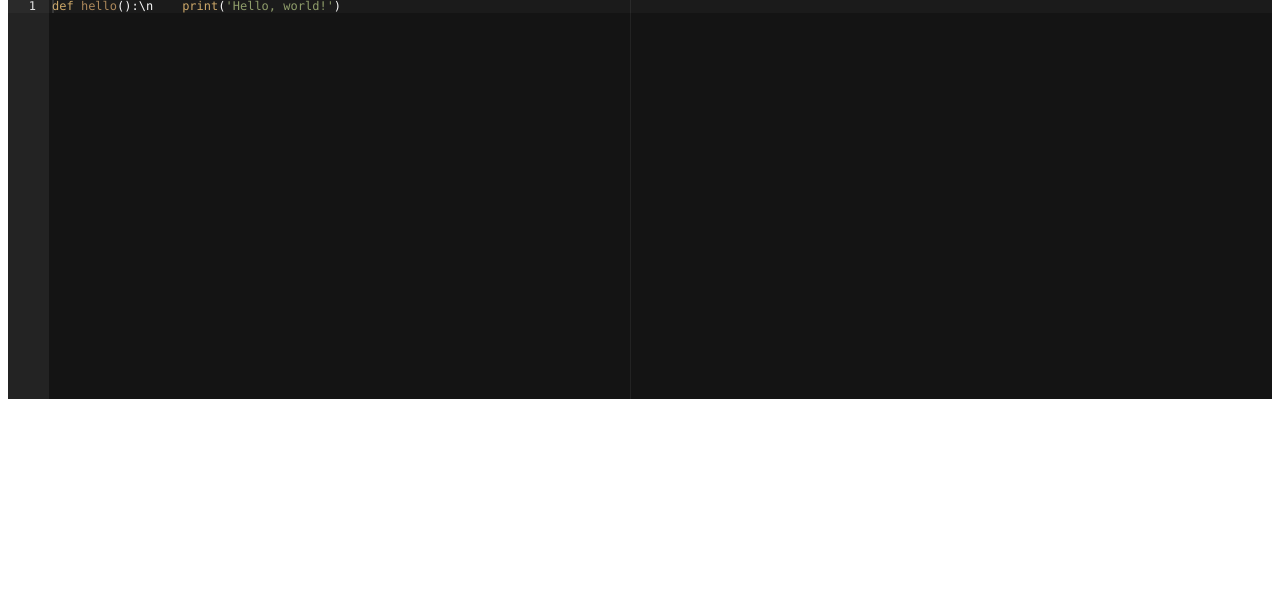
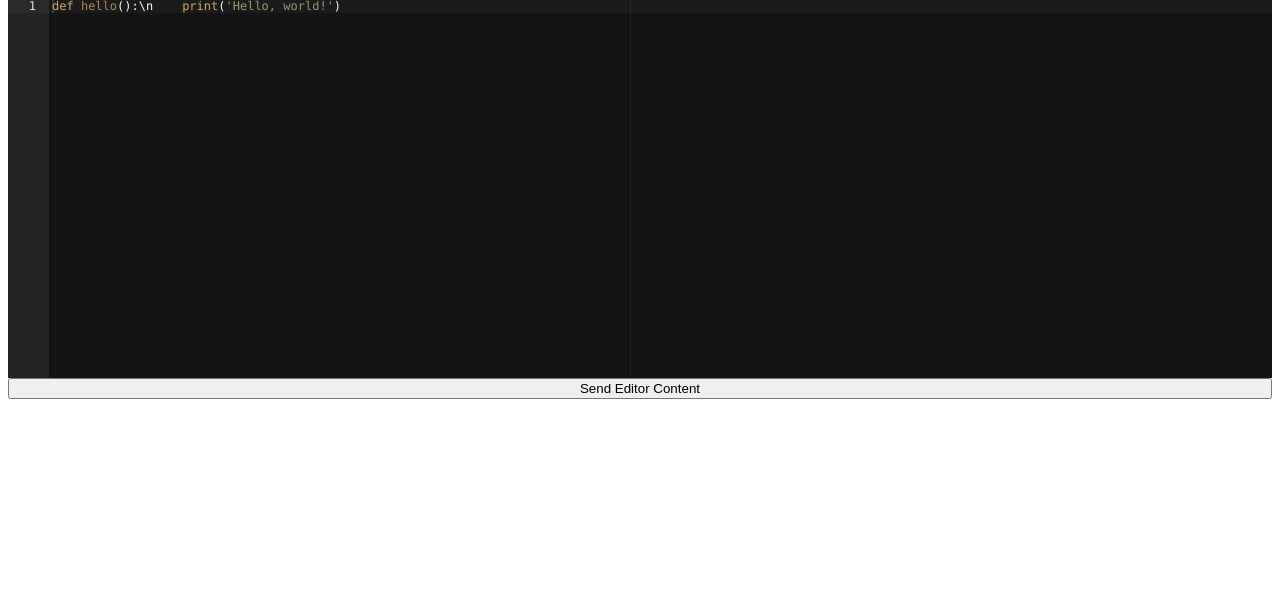
Before and after one commit to Felix-hans/programmingIDE, a Flask app: page / in a window 1280 px wide. Shown: the part 209-816 px from the top of the page. Run offline with Flask 3, Linux system fonts and the light colour scheme; some libraries are stand-ins or nearby versions.

Commit message:
first prototype

```diff
--- a/app.py
+++ b/app.py
@@ -12,5 +12,11 @@ def send():
     print(f"Received data: {data}")
     return "Success", 200
 
-if __name__ == '__main__':
-    app.run(debug=True)
+@app.route('/send-editor-content', methods=['POST'])
+def send_editor_content():
+    editor_content = request.form['data']
+    print(f"Received editor content: {editor_content}")
+    # Process the editor content here (e.g., execute Python code)
+    # ...
+    response = "Processed editor content"
+    return response, 200
--- /dev/null
+++ b/python_hello_world/main.py
@@ -0,0 +1,4 @@
+def main():
+  print('Hello, World!')
+
+main()
--- /dev/null
+++ b/python_hello_world/request_body.json
@@ -0,0 +1,4 @@
+{
+    "source_code": "ZGVmIG1haW4oKToKICBwcmludCgnSGVsbG8sIFdvcmxkIScpCgptYWluKCkK",
+    "language_id": 25
+}
--- /dev/null
+++ b/python_hello_world/request_response.json
@@ -0,0 +1 @@
+{"token":"f24f5cab-d7af-4ed9-a227-47b978673ca7"}
--- a/templates/index.html
+++ b/templates/index.html
@@ -11,8 +11,13 @@
         #text-input, #output {
             flex: 1;
         }
+        #editor-container {
+            flex: 2;
+            display: flex;
+            flex-direction: column;
+        }
         #editor {
-            flex: 2;
+            flex: 1;
             height: 0;  /* Needed to initialize ACE correctly */
         }
     </style>
@@ -23,7 +28,10 @@
             <input type="text" id="input-box" style="width: 100%;">
             <button id="send-button">Send</button>
         </div>
-        <div id="editor">def hello():\n    print('Hello, world!')</div>
+        <div id="editor-container">
+            <div id="editor">def hello():\n    print('Hello, world!')</div>
+            <button id="send-editor-button">Send Editor Content</button>
+        </div>
         <div id="output"></div>
     </div>
 
@@ -31,21 +39,25 @@
     <script src="https://cdnjs.cloudflare.com/ajax/libs/ace/1.4.12/theme-twilight.js" type="text/javascript" charset="utf-8"></script>
     <script src="https://cdnjs.cloudflare.com/ajax/libs/ace/1.4.12/mode-python.js" type="text/javascript" charset="utf-8"></script>
 
+    <script src="https://ajax.googleapis.com/ajax/libs/jquery/3.5.1/jquery.min.js"></script>
     <script>
         var editor = ace.edit("editor");
         editor.setTheme("ace/theme/twilight");
         var PythonMode = ace.require("ace/mode/python").Mode;
         editor.session.setMode(new PythonMode());
-    </script>
 
-    <script src="https://ajax.googleapis.com/ajax/libs/jquery/3.5.1/jquery.min.js"></script>
-    <script>
         $("#send-button").click(function(){
-            $.post("/send", {data: $("#input-box").val()}, function(data, status){
-                console.log("Data: " + data + "\nStatus: " + status);
+            // Update the content of the Ace editor
+            editor.setValue($("#input-box").val(), -1);
+        });
+
+        $("#send-editor-button").click(function(){
+            // Send the content of the Ace editor to the Flask app
+            $.post("/send-editor-content", {data: editor.getValue()}, function(response){
+                // Update the output label with the response
+                $("#output").text(response);
             });
         });
     </script>
-
 </body>
 </html>
```
Also changed, not shown: 2 other files.
